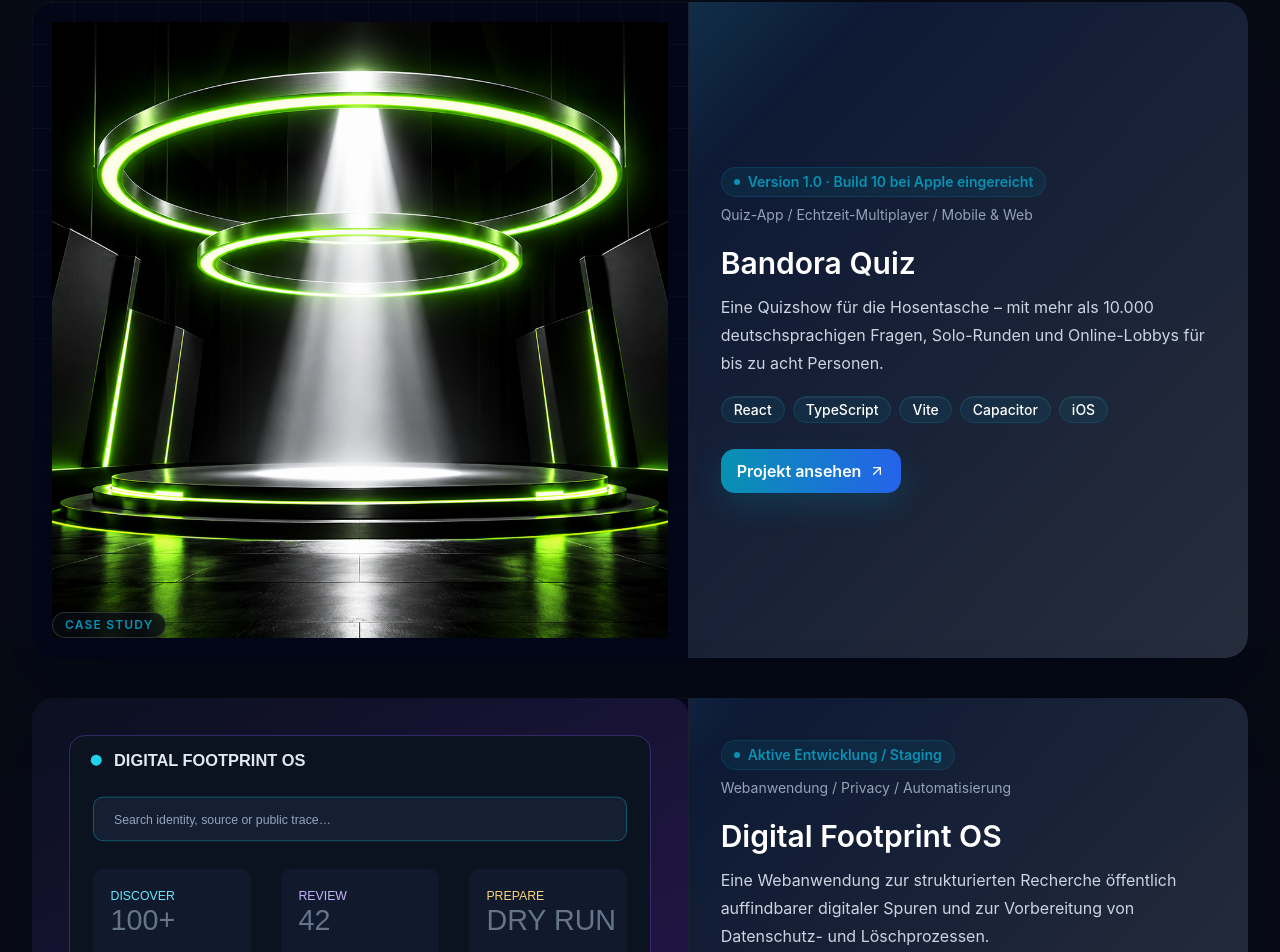
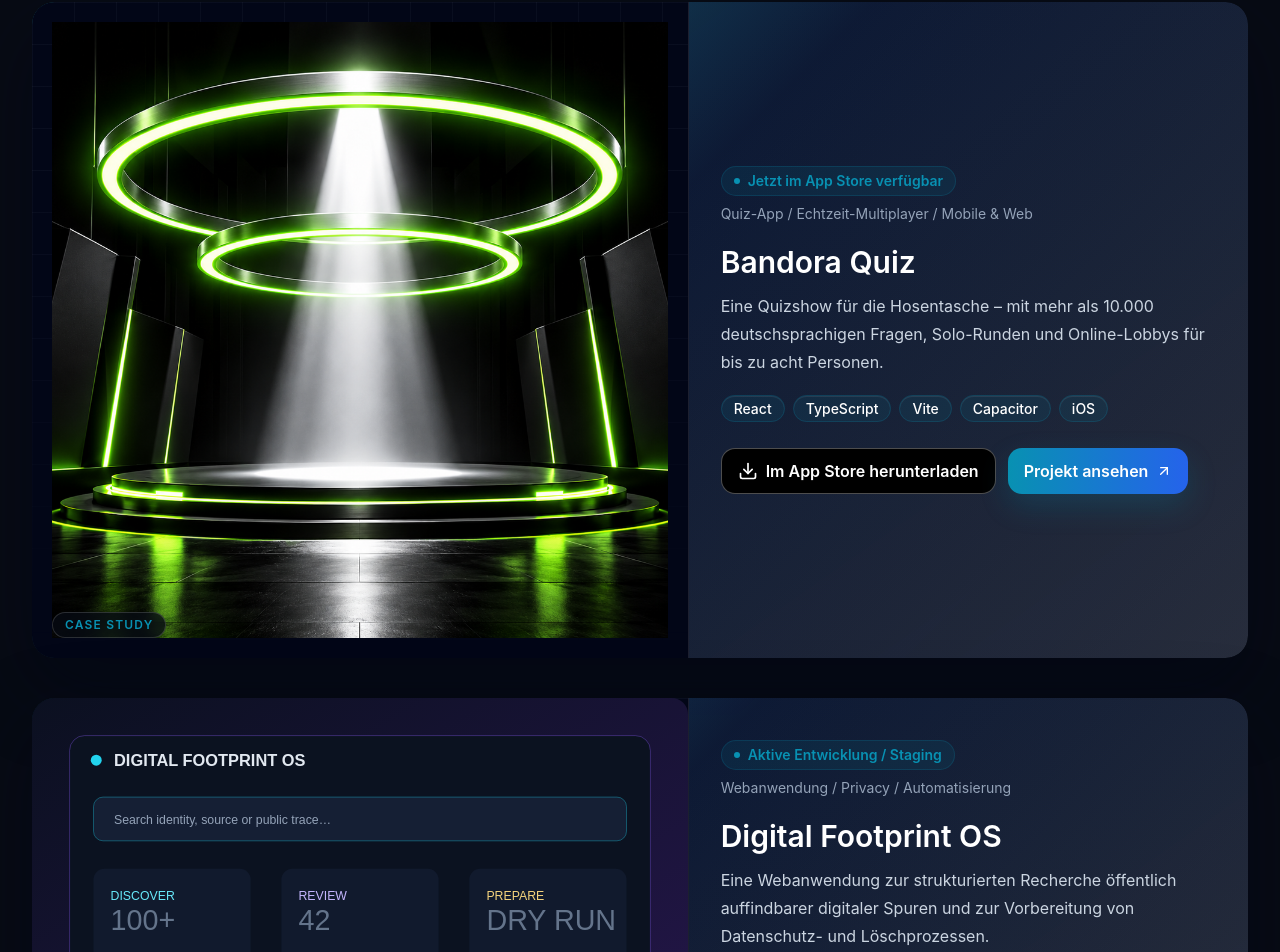
Before and after one commit to Bill-Bandora/al-badawi-portfolio, a React (Vite) app: page /de/ in a window 1280 px wide. Shown: the part 2616-3568 px from the top of the page. Built offline with nearby package versions, Linux system fonts and the light colour scheme.

Commit message:
feat(quiz): publish App Store download links

```diff
--- /dev/null
+++ b/src/components/projects/AppStoreLink.tsx
@@ -0,0 +1,16 @@
+import { Download } from 'lucide-react';
+
+const labels: Record<string, string> = {
+  de: 'Im App Store herunterladen',
+  en: 'Download on the App Store',
+  ar: 'تنزيل من App Store',
+};
+
+export function AppStoreLink({ url, lang }: { url: string; lang: string }) {
+  return (
+    <a href={url} target="_blank" rel="noopener noreferrer" className="inline-flex min-h-11 items-center justify-center gap-2 rounded-card border border-white/30 bg-black px-4 py-2.5 text-center font-semibold text-white transition hover:bg-slate-800 focus-visible:outline focus-visible:outline-2 focus-visible:outline-offset-4 focus-visible:outline-cyan">
+      <Download className="size-5 shrink-0" aria-hidden="true" />
+      {labels[lang] ?? labels.de}
+    </a>
+  );
+}
--- a/src/components/projects/ProjectCard.tsx
+++ b/src/components/projects/ProjectCard.tsx
@@ -1,3 +1,4 @@
+import { AppStoreLink } from './AppStoreLink';
 import { ArrowUpRight } from 'lucide-react';
 import { Link, useParams } from 'react-router-dom';
 import { useTranslation } from 'react-i18next';
@@ -45,6 +46,7 @@ export function ProjectCard({ project }: { project: Project }) {
           ))}
         </div>
         <div className="flex flex-wrap gap-3 pt-2">
+          {project.release?.appStoreUrl && <AppStoreLink url={project.release.appStoreUrl} lang={lang} />}
           <Link to={`/${lang}/${routePath('projects', lang)}/${project.slug}`} className="inline-flex min-h-11 items-center rounded-card bg-gradient-to-r from-cyan to-blue px-4 py-2 font-semibold text-white shadow-[0_12px_30px_rgba(8,145,178,0.2)] transition hover:-translate-y-0.5">
             {t('common.viewProject')} <ArrowUpRight className="ms-2 size-4 rtl:rotate-180" />
           </Link>
--- a/src/data/bandoraProjects.ts
+++ b/src/data/bandoraProjects.ts
@@ -11,9 +11,9 @@ export const bandoraProjects: Project[] = [
       ar: 'تطبيق مسابقات / لعب جماعي فوري / الجوال والويب',
     },
     status: {
-      de: 'Version 1.0 · Build 10 bei Apple eingereicht',
-      en: 'Version 1.0 · Build 10 submitted to Apple',
-      ar: 'الإصدار 1.0 · البنية 10 مقدمة إلى Apple',
+      de: 'Jetzt im App Store verfügbar',
+      en: 'Now available on the App Store',
+      ar: 'متاح الآن على App Store',
     },
     shortDescription: {
       de: 'Eine Quizshow für die Hosentasche – mit mehr als 10.000 deutschsprachigen Fragen, Solo-Runden und Online-Lobbys für bis zu acht Personen.',
@@ -48,7 +48,7 @@ export const bandoraProjects: Project[] = [
     role: [
       { de: 'Produktkonzept, UX und visuelles Spieldesign', en: 'Product concept, UX and visual game design', ar: 'مفهوم المنتج وتجربة المستخدم والتصميم البصري للعبة' },
       { de: 'Frontend-, Backend- und Echtzeitentwicklung', en: 'Frontend, backend and real-time development', ar: 'تطوير الواجهة والخادم والاتصال الفوري' },
-      { de: 'iOS-Paketierung und App-Store-Vorbereitung', en: 'iOS packaging and App Store preparation', ar: 'تجهيز حزمة iOS والتحضير لمتجر App Store' },
+      { de: 'iOS-Paketierung und App-Store-Veröffentlichung', en: 'iOS packaging and App Store release', ar: 'تجهيز حزمة iOS والنشر على App Store' },
       { de: 'Containerbetrieb, Datensicherung und Release-Prozess', en: 'Container operations, backups and release workflow', ar: 'تشغيل الحاويات والنسخ الاحتياطي ومسار الإصدارات' },
     ],
     image: '/images/projects/bandora-quiz-icon-1024.png',
@@ -68,12 +68,13 @@ export const bandoraProjects: Project[] = [
       },
     },
     release: {
+      appStoreUrl: 'https://apps.apple.com/de/app/bandora-quiz/id6827739354',
       version: '1.0',
       build: '10',
       status: {
-        de: 'Am 29. Oktober 2026 zur App-Prüfung eingereicht; Veröffentlichung bleibt manuell.',
-        en: 'Submitted for App Review on 29 October 2026; release remains manual.',
-        ar: 'تم تقديمه لمراجعة App Store في 29 أكتوبر 2026؛ وسيبقى النشر يدويا.',
+        de: 'Kostenlos für iPhone im deutschen App Store verfügbar.',
+        en: 'Available free for iPhone on the German App Store.',
+        ar: 'متاح مجانا لأجهزة iPhone على App Store الألماني.',
       },
     },
     architectureNotes: {
@@ -82,9 +83,9 @@ export const bandoraProjects: Project[] = [
       ar: 'تعمل واجهة React وTypeScript في المتصفح ويتم تغليفها لنظام iOS باستخدام Capacitor. ينسق خادم Node.js وExpress الحسابات والردهات وحالة اللعب، بينما تنقل WebSocket الأحداث الفورية. تُحفظ البيانات الدائمة في SQLite. يعمل التطبيق داخل حاوية على Bandora Gen8، وهو محمي عبر Cloudflare وتُنشأ له نسخ احتياطية آلية.',
     },
     developmentStatus: {
-      de: 'Die Web-App ist produktiv nutzbar. Version 1.0, Build 10 wurde zur App-Store-Prüfung eingereicht und wartet auf Apples Prüfung. Das ist noch keine öffentliche App-Store-Verfügbarkeit.',
-      en: 'The web app is live. Version 1.0, Build 10 has been submitted for App Review and is awaiting Apple’s review. This does not mean that the app is publicly available in the App Store yet.',
-      ar: 'تطبيق الويب متاح للاستخدام. تم تقديم الإصدار 1.0، البنية 10 إلى مراجعة App Store وهو بانتظار مراجعة Apple. هذا لا يعني أن التطبيق متاح للعامة في App Store حتى الآن.',
+      de: 'Bandora Quiz ist kostenlos für iPhone im deutschen App Store veröffentlicht. Die Web-App bleibt zusätzlich direkt im Browser nutzbar.',
+      en: 'Bandora Quiz is available free for iPhone on the German App Store. The web app also remains available directly in your browser.',
+      ar: 'تم نشر Bandora Quiz مجانا لأجهزة iPhone على App Store الألماني. ويظل تطبيق الويب متاحا أيضا مباشرة في المتصفح.',
     },
     technicalChallenges: [
       { de: 'Synchroner Spielzustand für Lobbys mit bis zu acht Personen', en: 'Synchronized match state for lobbies with up to eight players', ar: 'مزامنة حالة المباراة لردهات تضم حتى ثمانية لاعبين' },
--- a/src/pages/ProjectDetailPage.tsx
+++ b/src/pages/ProjectDetailPage.tsx
@@ -1,3 +1,4 @@
+import { AppStoreLink } from '../components/projects/AppStoreLink';
 import { useState } from 'react';
 import { useParams } from 'react-router-dom';
 import { useTranslation } from 'react-i18next';
@@ -84,6 +85,7 @@ export function ProjectDetailPage() {
             <h1 dir="auto" className="mt-3 break-words text-[clamp(2.35rem,11vw,4rem)] font-semibold tracking-tight min-[769px]:mt-4 min-[769px]:text-6xl lg:text-7xl">{project.title}</h1>
             <p className="mt-4 max-w-xl text-base leading-7 text-slate-200 min-[769px]:mt-6 min-[769px]:text-lg min-[769px]:leading-8">{localized(project.shortDescription, lang)}</p>
             <div className="mt-6 flex flex-wrap gap-3 min-[769px]:mt-8">
+              {project.release?.appStoreUrl && <AppStoreLink url={project.release.appStoreUrl} lang={lang} />}
               {project.primaryLink && <a href={project.primaryLink.url} className="inline-flex min-h-11 items-center justify-center rounded-card bg-gradient-to-r from-cyan to-blue px-5 py-2.5 font-semibold text-white shadow-[0_12px_32px_rgba(8,145,178,0.28)] transition duration-300 hover:-translate-y-0.5" target="_blank" rel="noreferrer">{localized(project.primaryLink.label, lang)}</a>}
               <ButtonLink to={localizedUrl('contact', lang)} variant="dark">{t('projectLanding.cta')}</ButtonLink>
             </div>
@@ -178,6 +180,7 @@ export function ProjectDetailPage() {
             {relatedServices.map((service) => <ButtonLink key={service.slug} to={`/${lang}/${routePath('services', lang)}/${service.slug}`} variant="dark">{localized(service.title, lang)}</ButtonLink>)}
           </div>
           <div className="mt-8 flex flex-wrap gap-4">
+            {project.release?.appStoreUrl && <AppStoreLink url={project.release.appStoreUrl} lang={lang} />}
             {project.primaryLink && <a href={project.primaryLink.url} className="inline-flex min-h-11 items-center justify-center rounded-card bg-gradient-to-r from-cyan to-blue px-5 py-2.5 font-semibold text-white" target="_blank" rel="noreferrer">{localized(project.primaryLink.label, lang)}</a>}
             <ButtonLink to={localizedUrl('contact', lang)} variant="dark">{t('nav.contact')}</ButtonLink>
             <ButtonLink to={localizedUrl('projects', lang)} variant="dark">{t('projectLanding.back')}</ButtonLink>
```
Also changed, not shown: 1 other file (tests, documents, lock files or other folders).
